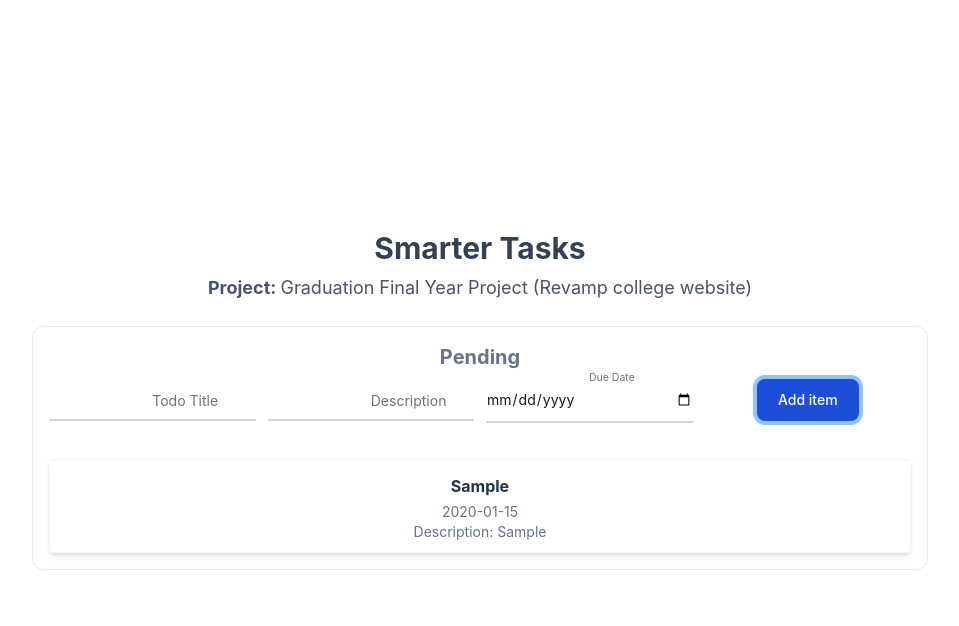
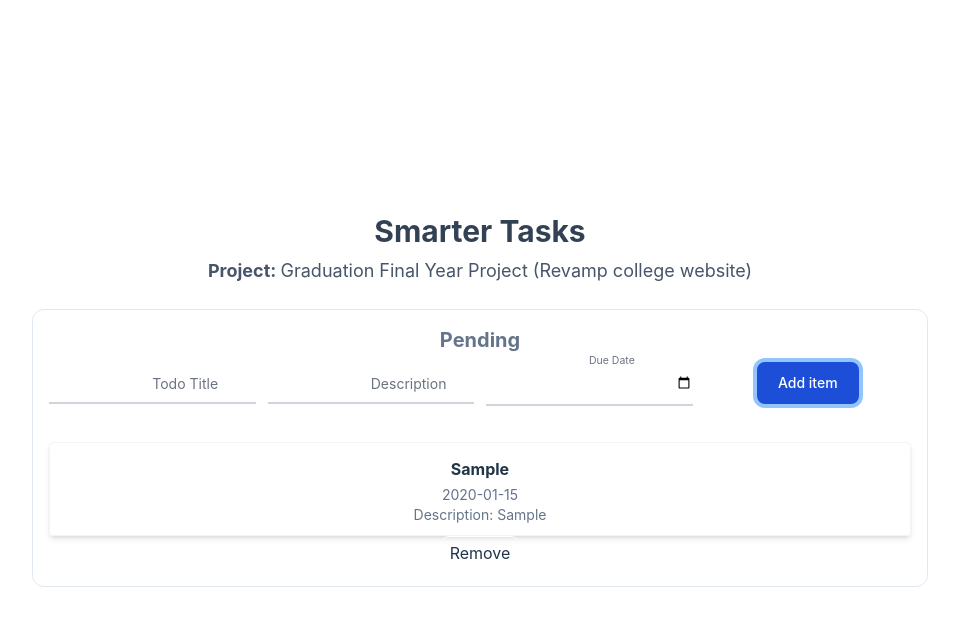
Before and after one commit to Micahget/wd301, a React (Vite) app in the folder smarter-tasks/: page / in a window 1280 px wide. Both pictures are taken after typing "Sample", "Sample", "2020-01-15" into the empty fields and a click on the button "Add item". Shown: the top 626 px of the page, without its empty margins (160-1119 px from the left). Built offline with nearby package versions, Linux system fonts and the light colour scheme.

Commit message:
implement task removing feature: process 1st add method on the parent component/taskApp.tsx then use that feature in child component in TaskList.tsx file ....something like that

```diff
--- a/smarter-tasks/src/Task.tsx
+++ b/smarter-tasks/src/Task.tsx
@@ -28,11 +28,11 @@ interface TaskProp {
 
 const Task = (props: TaskItem) => {
   return (
-    <div className="TaskItem shadow-md border border-slate-100">
+    <li className="TaskItem shadow-md border border-slate-100 list-none">
       <h2 className="text-base font-bold my-1">{props.title}</h2>
       <p className="text-sm text-slate-500">{props.dueDate}</p>
       <p className="text-sm text-slate-500">Description: {props.description}</p>
-    </div>
+    </li>
   );
 };
 export default Task;
--- a/smarter-tasks/src/TaskApp.tsx
+++ b/smarter-tasks/src/TaskApp.tsx
@@ -68,6 +68,12 @@ const TaskApp = () => {
   const addTask = (task: TaskItem) => {
     setTaskAppState({ tasks: [...taskAppState.tasks, task] });
   };
+
+  const removeTask = (task: TaskItem) => {
+    setTaskAppState({
+      tasks: taskAppState.tasks.filter((t) => t !== task), // here
+    });
+  };
   return (
     <div className="container py-10 max-w-4xl mx-auto">
       <h1 className="text-3xl mb-2 font-bold text-slate-700">
@@ -82,8 +88,8 @@ const TaskApp = () => {
             <h1 className="text-slate-500 text-xl font-bold text-center mb-2">
             Pending
           </h1>
-          <TaskForm addTask={addTask} />
-          <TaskList tasks={taskAppState.tasks} />
+          <TaskForm addTask={addTask}/>
+          <TaskList tasks={taskAppState.tasks} removeTask={removeTask}/>
         </div>
       </div>
     </div>
--- a/smarter-tasks/src/TaskForm.tsx
+++ b/smarter-tasks/src/TaskForm.tsx
@@ -7,6 +7,11 @@ interface TaskFormProps {
     description: string;
     dueDate: string;
   }) => void;
+  //   // remove the task
+  //   title: string;
+  //   description: string;
+  //   dueDate: string;
+  // }) => void;
 }
 interface TaskFormState {
   title: string;
@@ -191,7 +196,7 @@ const TaskForm = (props: TaskFormProps) => {
             type="text"
             value={formState.title}
             onChange={titleChanged}
-            className="block py-2.5 px-0 w-full text-sm text-gray-900 bg-transparent border-0 border-b-2 border-gray-300 appearance-none dark:border-gray-600 dark:focus:border-blue-500 focus:outline-none focus:ring-0 focus:border-blue-600 peer"
+            className="block py-2.5 px-0 w-full text-sm text-white bg-transparent border-0 border-b-2 border-gray-300 appearance-none dark:border-gray-600 dark:focus:border-blue-500 focus:outline-none focus:ring-0 focus:border-blue-600 peer"
             placeholder=" "
             required
           />
@@ -210,7 +215,7 @@ const TaskForm = (props: TaskFormProps) => {
             value={formState.description}
             onChange={descriptionChanged}
             placeholder=" "
-            className="block py-2.5 px-0 w-full text-sm text-gray-900 bg-transparent border-0 border-b-2 border-gray-300 appearance-none dark:border-gray-600 dark:focus:border-blue-500 focus:outline-none focus:ring-0 focus:border-blue-600 peer"
+            className="block py-2.5 px-0 w-full text-sm text-white bg-transparent border-0 border-b-2 border-gray-300 appearance-none dark:border-gray-600 dark:focus:border-blue-500 focus:outline-none focus:ring-0 focus:border-blue-600 peer"
             required
           />
           <label
@@ -227,7 +232,7 @@ const TaskForm = (props: TaskFormProps) => {
             type="date"
             value={formState.dueDate}
             onChange={dueDateChanged}
-            className="block py-2.5 px-0 w-full text-sm text-gray-900 bg-transparent border-0 border-b-2 border-gray-300 appearance-none dark:border-gray-600 dark:focus:border-blue-500 focus:outline-none focus:ring-0 focus:border-blue-600 peer"
+            className="block py-2.5 px-0 w-full text-sm text-white bg-transparent border-0 border-b-2 border-gray-300 appearance-none dark:border-gray-600 dark:focus:border-blue-500 focus:outline-none focus:ring-0 focus:border-blue-600 peer"
             placeholder=" "
             required
           />
@@ -242,6 +247,7 @@ const TaskForm = (props: TaskFormProps) => {
           <button
             type="submit"
             className="text-white bg-blue-700 hover:bg-blue-800 focus:ring-4 focus:outline-none focus:ring-blue-300 font-medium rounded-lg text-sm w-full sm:w-auto px-5 py-2.5 text-center dark:bg-blue-600 dark:hover:bg-blue-700 dark:focus:ring-blue-800"
+            id="addTaskButton"
           >
             Add item
           </button>
--- a/smarter-tasks/src/TaskList.tsx
+++ b/smarter-tasks/src/TaskList.tsx
@@ -5,6 +5,8 @@ import Task from "./Task";
 
 interface Props {
   tasks: TaskItem[];
+  // to remove task
+  removeTask: (task: TaskItem) => void;
 }
 
 interface TaskItem {
@@ -31,14 +33,24 @@ interface State {
 
 const TaskList = (props: Props) => {
   const list = props.tasks.map((task, idx) => (
-    <Task
-      key={idx}
-      title={task.title}
-      description={task.description}
-      dueDate={task.dueDate}
-    />
+    <div key={idx}>
+      <Task
+        title={task.title}
+        description={task.description}
+        dueDate={task.dueDate}
+      />
+      <button className="deleteTaskButton border border-white hover:border-red-600 hover:text-red-500 px-2 py-1"
+      onClick={() => removeTask(task)}
+      id="">Remove</button>
+    </div>
   ));
-  return <>{list}</>;
+
+  const removeTask = (task: TaskItem) => {
+    props.removeTask(task);
+  };
+
+  return <div>{list}</div>;
 };
 
+
 export default TaskList;
```
